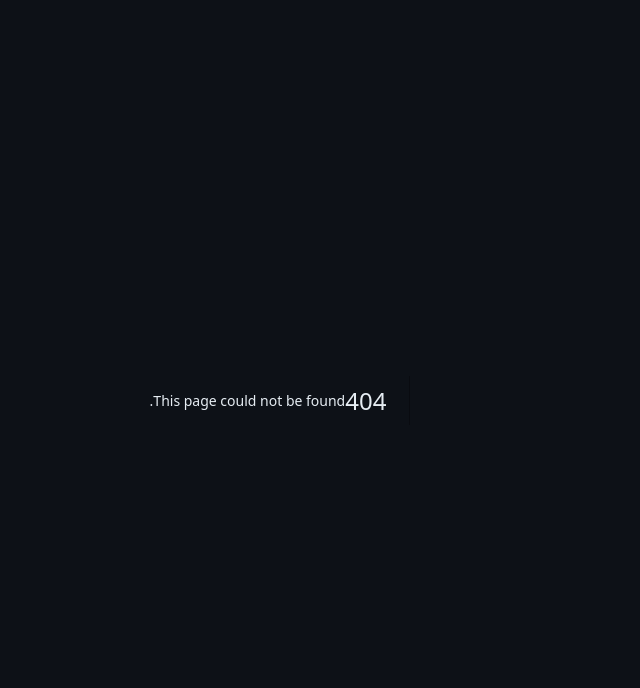
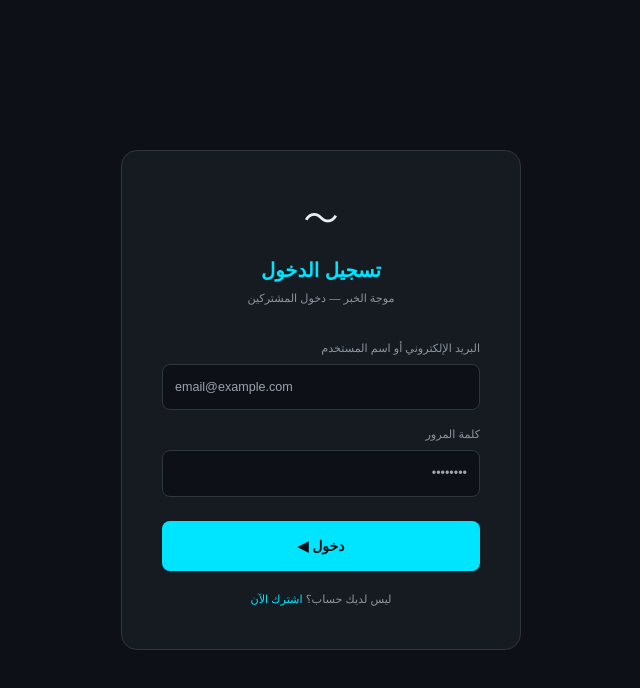
Before and after one commit to phabdelmegedamin-arch/mawja-alkhabar-final, a Next.js app: page /login in a window 1280 px wide. Before the commit this address had no page. Shown: the top 688 px of the page, without its empty margins (392-1032 px from the left). Built offline with nearby package versions, Linux system fonts and the light colour scheme.

Commit message:
Create page.tsx

```diff
--- /dev/null
+++ b/src/app/login/page.tsx
@@ -0,0 +1,92 @@
+'use client'
+import { useState } from 'react'
+import { useRouter } from 'next/navigation'
+import { useAuthStore } from '@/store/auth'
+
+export default function LoginPage() {
+  const router     = useRouter()
+  const setSession = useAuthStore(s => s.setSession)
+  const [username, setUsername] = useState('')
+  const [password, setPassword] = useState('')
+  const [error,    setError]    = useState('')
+  const [loading,  setLoading]  = useState(false)
+
+  const handleLogin = async () => {
+    if (!username || !password) { setError('أدخل اسم المستخدم وكلمة المرور'); return }
+    setLoading(true); setError('')
+    try {
+      const res = await fetch('/api/auth/login', {
+        method: 'POST',
+        headers: { 'Content-Type': 'application/json' },
+        body: JSON.stringify({ username, password }),
+      })
+      const d = await res.json()
+      if (d.success) {
+        setSession({
+          plan:      d.data.plan,
+          name:      d.data.name,
+          token:     d.data.token,
+          ts:        d.data.ts,
+          expiresAt: d.data.expiresAt,
+        })
+        router.push('/')
+      } else {
+        setError(d.error ?? 'بيانات الدخول غير صحيحة')
+      }
+    } catch {
+      setError('خطأ في الاتصال بالخادم')
+    }
+    setLoading(false)
+  }
+
+  return (
+    <div style={{ minHeight:'100vh', background:'#0D1117', display:'flex', alignItems:'center', justifyContent:'center', padding:'16px' }}>
+      <div style={{ background:'#161B22', border:'1px solid #30363D', borderRadius:'16px', padding:'40px', width:'100%', maxWidth:'400px' }}>
+        <div style={{ textAlign:'center', marginBottom:'32px' }}>
+          <div style={{ fontSize:'2.5rem', marginBottom:'8px' }}>〜</div>
+          <h1 style={{ color:'#00E5FF', fontWeight:'800', fontSize:'1.4rem', marginBottom:'4px' }}>تسجيل الدخول</h1>
+          <p style={{ color:'#8B949E', fontSize:'0.8rem' }}>موجة الخبر — دخول المشتركين</p>
+        </div>
+        <div style={{ marginBottom:'16px' }}>
+          <label style={{ display:'block', color:'#8B949E', fontSize:'0.8rem', marginBottom:'6px', textAlign:'right' }}>
+            البريد الإلكتروني أو اسم المستخدم
+          </label>
+          <input
+            value={username}
+            onChange={e => setUsername(e.target.value)}
+            onKeyDown={e => e.key === 'Enter' && handleLogin()}
+            placeholder="email@example.com"
+            dir="ltr"
+            style={{ width:'100%', padding:'12px', background:'#0D1117', border:'1px solid #30363D', borderRadius:'8px', color:'#E6EDF3', fontSize:'0.9rem', boxSizing:'border-box' as const }}
+          />
+        </div>
+        <div style={{ marginBottom:'24px' }}>
+          <label style={{ display:'block', color:'#8B949E', fontSize:'0.8rem', marginBottom:'6px', textAlign:'right' }}>
+            كلمة المرور
+          </label>
+          <input
+            type="password"
+            value={password}
+            onChange={e => setPassword(e.target.value)}
+            onKeyDown={e => e.key === 'Enter' && handleLogin()}
+            placeholder="••••••••"
+            style={{ width:'100%', padding:'12px', background:'#0D1117', border:'1px solid #30363D', borderRadius:'8px', color:'#E6EDF3', fontSize:'0.9rem', boxSizing:'border-box' as const }}
+          />
+        </div>
+        {error && (
+          <p style={{ color:'#FF3355', fontSize:'0.8rem', textAlign:'center', marginBottom:'16px' }}>{error}</p>
+        )}
+        <button
+          onClick={handleLogin}
+          disabled={loading}
+          style={{ width:'100%', padding:'14px', background:'#00E5FF', color:'#0D1117', border:'none', borderRadius:'8px', fontSize:'1rem', fontWeight:'800', cursor: loading ? 'not-allowed' : 'pointer', opacity: loading ? 0.7 : 1 }}>
+          {loading ? '⏳ جارٍ التحقق...' : 'دخول ◀'}
+        </button>
+        <p style={{ textAlign:'center', marginTop:'20px', color:'#8B949E', fontSize:'0.8rem' }}>
+          ليس لديك حساب؟{' '}
+          <a href="/subscribe" style={{ color:'#00E5FF', textDecoration:'none' }}>اشترك الآن</a>
+        </p>
+      </div>
+    </div>
+  )
+}
```
